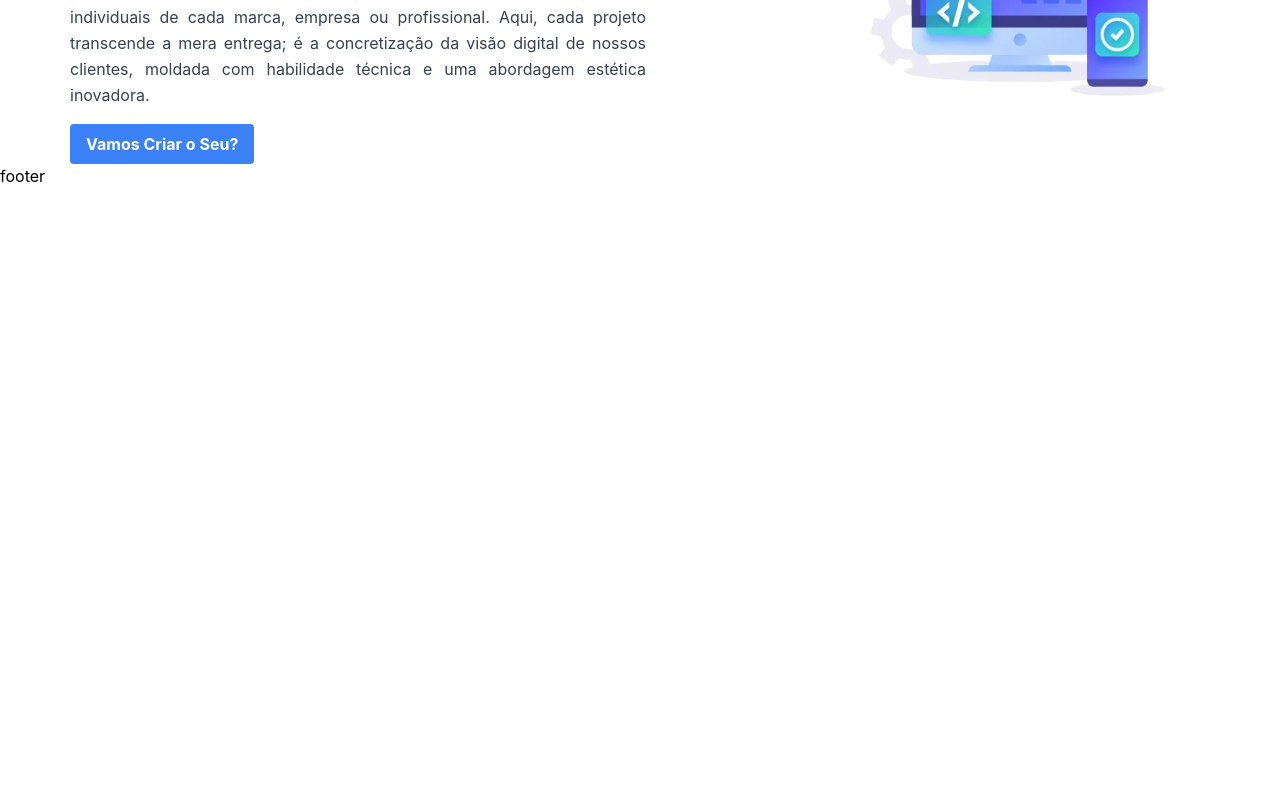
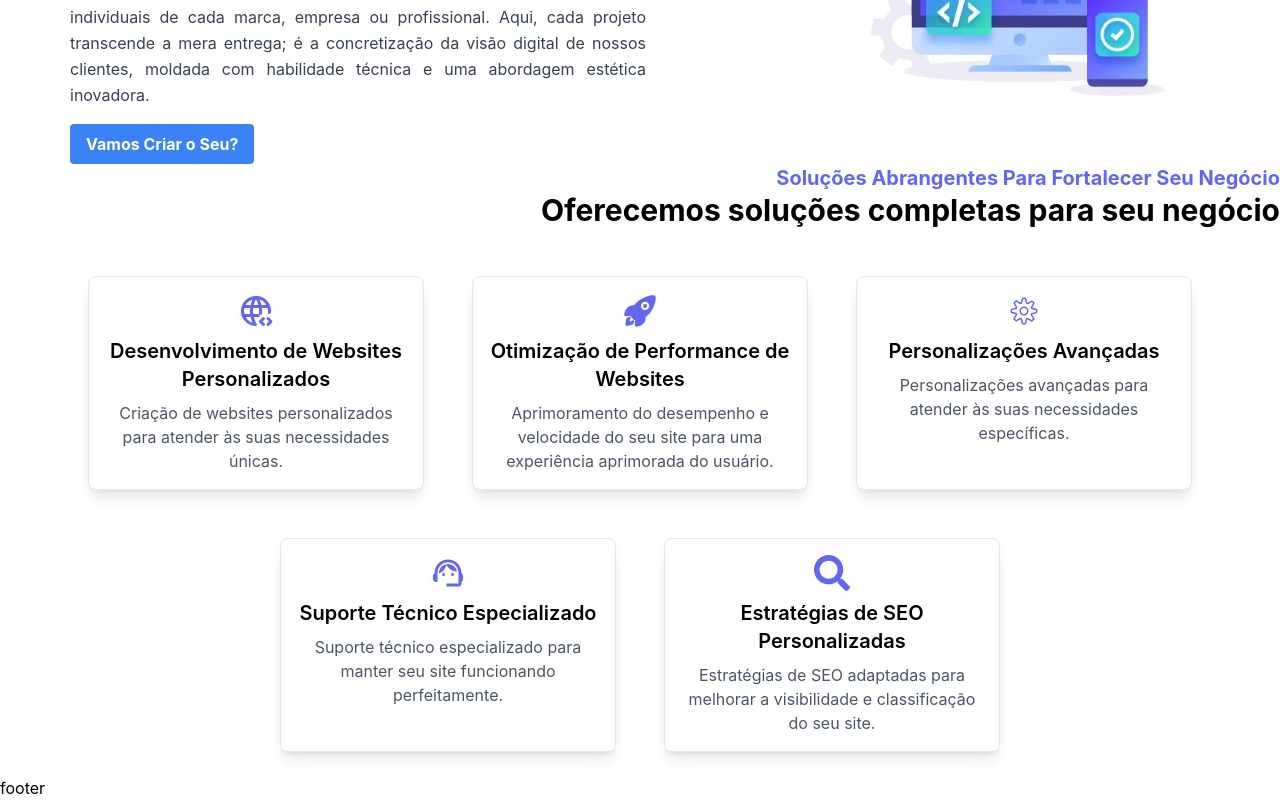
Before and after one commit to Jefflds/Portfolio, a React (Vite) app in the folder client/: page / in a window 1280 px wide. Shown: the part 1368-2168 px from the top of the page. Before the commit the page ends 1556 px from the top, so only its background shows below. Built offline with nearby package versions, Linux system fonts and the light colour scheme.

Commit message:
criacao dos services

```diff
--- a/client/package.json
+++ b/client/package.json
@@ -12,6 +12,7 @@
   "dependencies": {
     "react": "^18.2.0",
     "react-dom": "^18.2.0",
+    "react-icons": "^5.0.1",
     "styled-components": "^6.1.8"
   },
   "devDependencies": {
--- a/client/src/data/@types/Card/Card.type.ts
+++ b/client/src/data/@types/Card/Card.type.ts
@@ -1,5 +1,8 @@
+import React from "react";
+
 export type CardProps = {
-  quantity: string;
+  quantity?: string;
+  icon?: React.ReactNode;
   title: string;
   description: string;
 };
--- a/client/src/pages/Home/index.tsx
+++ b/client/src/pages/Home/index.tsx
@@ -1,11 +1,13 @@
 import About from "../../ui/partials/About";
 import Hero from "../../ui/partials/Hero";
+import Services from "../../ui/partials/Services";
 
 const Home = () => {
   return (
     <main>
       <Hero />
       <About />
+      <Services />
     </main>
   );
 };
--- a/client/src/ui/components/Card/index.tsx
+++ b/client/src/ui/components/Card/index.tsx
@@ -6,9 +6,10 @@ const Card = (props: CardProps) => {
       <div className="bg-white border border-gray-200 rounded-lg shadow-lg h-full">
         <div className="p-4 flex flex-col items-center justify-center">
           <span className="text-4xl font-bold text-indigo-500">
-            + de {props.quantity}
+            {props.icon && <> {props.icon}</>}
+            {props.quantity && <>+ de {props.quantity}</>}
           </span>
-          <h3 className="text-xl font-semibold mt-2">{props.title}</h3>
+          <h3 className="text-xl font-semibold mt-2 text-center">{props.title}</h3>
           <p className="mt-2 text-gray-600 text-center">{props.description}</p>
         </div>
       </div>
--- a/client/src/ui/partials/About/index.tsx
+++ b/client/src/ui/partials/About/index.tsx
@@ -3,7 +3,7 @@ import Card from "../../components/Card";
 
 const About = () => {
   return (
-    <div className="w-full flex flex-col items-center justify-center">
+    <section className="w-full flex flex-col items-center justify-center" id="about">
       <span className="text-2xl text-indigo-500 font-bold">
         Soluções digitais sob medida
       </span>
@@ -51,7 +51,7 @@ const About = () => {
           <img src={AboutImg} alt="Imagem" className="w-full h-auto" />
         </div>
       </div>
-    </div>
+    </section>
   );
 };
 
--- a/client/src/ui/partials/Hero/index.tsx
+++ b/client/src/ui/partials/Hero/index.tsx
@@ -5,7 +5,7 @@ import ImperioAppleLogo from "../../../ui/assets/imperioapple.webp";
 
 const Hero = () => {
   return (
-    <div className="relative pb-[110px] pt-[120px]  lg:pt-[150px]">
+    <section className="relative pb-[110px] pt-[120px]  lg:pt-[150px]" id="hero">
       <div className="container mx-auto px-4">
         <div className="-mx-4 flex flex-wrap">
           <div className="w-full px-4 lg:w-5/12">
@@ -98,7 +98,7 @@ const Hero = () => {
           </div>
         </div>
       </div>
-    </div>
+    </section>
   );
 };
 
--- /dev/null
+++ b/client/src/ui/partials/Services/index.tsx
@@ -0,0 +1,48 @@
+import Card from "../../components/Card";
+import { TbWorldCode } from "react-icons/tb";
+import { IoRocket } from "react-icons/io5";
+import { CiSettings } from "react-icons/ci";
+import { MdSupportAgent } from "react-icons/md";
+import { FaSearch } from "react-icons/fa";
+
+const Services = () => {
+  return (
+    <section className="w-full flex flex-col justify-end items-end">
+      <span className="text-xl text-indigo-500 font-bold">
+        Soluções Abrangentes Para Fortalecer Seu Negócio
+      </span>
+      <h2 className="text-3xl mb-6 font-bold">
+        Oferecemos soluções completas para seu negócio
+      </h2>
+      <div className="w-full flex flex-wrap justify-center">
+        <Card
+          icon={<TbWorldCode />}
+          title="Desenvolvimento de Websites Personalizados"
+          description="Criação de websites personalizados para atender às suas necessidades únicas."
+        />
+        <Card
+          icon={<IoRocket />}
+          title="Otimização de Performance de Websites"
+          description="Aprimoramento do desempenho e velocidade do seu site para uma experiência aprimorada do usuário."
+        />
+        <Card
+          icon={<CiSettings />}
+          title="Personalizações Avançadas"
+          description="Personalizações avançadas para atender às suas necessidades específicas."
+        />
+        <Card
+          icon={<MdSupportAgent />}
+          title="Suporte Técnico Especializado"
+          description="Suporte técnico especializado para manter seu site funcionando perfeitamente."
+        />
+        <Card
+          icon={<FaSearch />}
+          title="Estratégias de SEO Personalizadas"
+          description="Estratégias de SEO adaptadas para melhorar a visibilidade e classificação do seu site."
+        />
+      </div>
+    </section>
+  );
+};
+
+export default Services;
```
Also changed, not shown: 1 other file (tests, documents, lock files or other folders).
